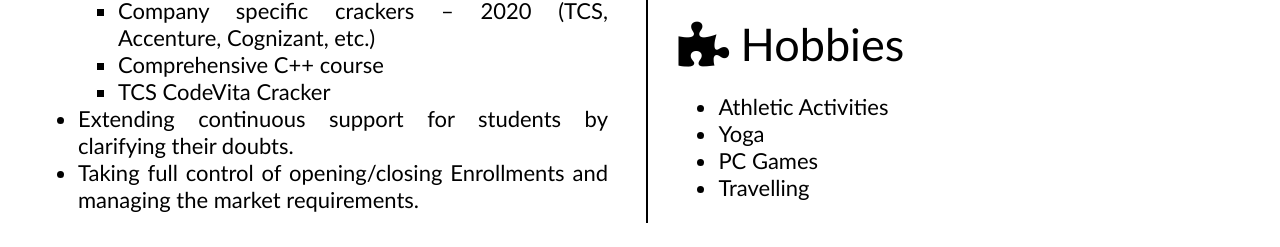
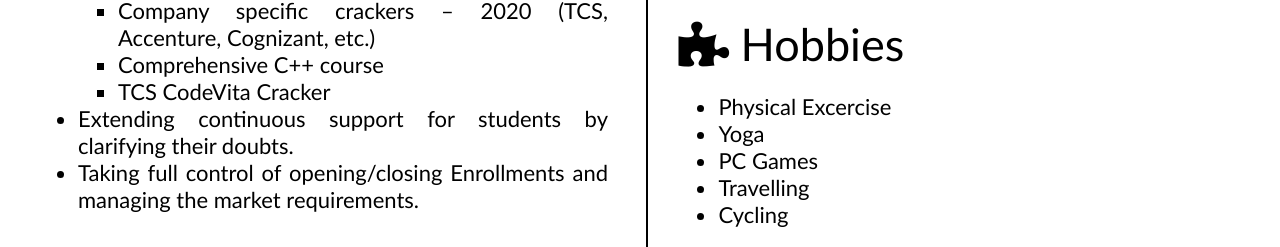
Before and after one commit to Raj2710/Resume, a plain HTML site: page index.html in a window 1280 px wide. Shown: the part 1377-1624 px from the top of the page. Drawn offline with Linux system fonts and the light colour scheme.

Commit message:
Update index.html

```diff
--- a/index.html
+++ b/index.html
@@ -160,7 +160,7 @@
             <div class="content">
                 <ul>
                     <li>
-                        Athletic Activities
+                        Physical Excercise
                     </li>
                     <li>
                         Yoga
@@ -171,6 +171,9 @@
                     <li>
                         Travelling
                     </li>
+                    <li>
+                        Cycling
+                    </li>
                 </ul>
             </div>
         </div>
```
